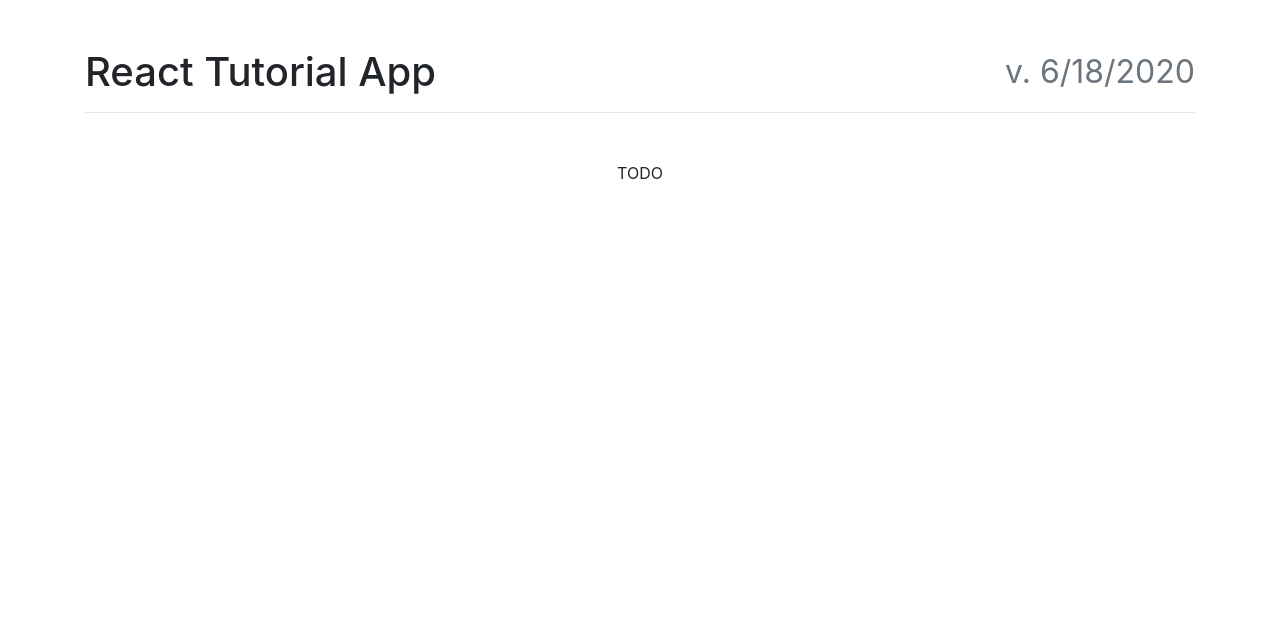
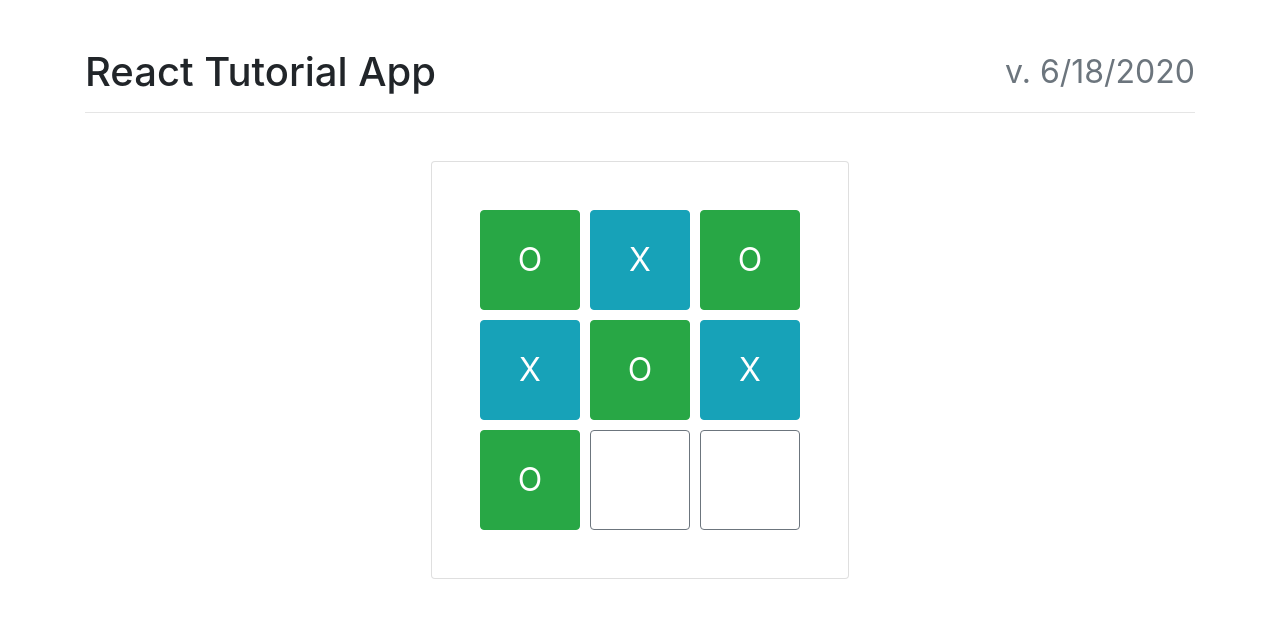
Before and after one commit to pwolaq/react-workshop, a React (Create React App) app: page / in a window 1280 px wide. Shown: the top 618 px of the page. Built offline with nearby package versions, Linux system fonts and the light colour scheme.

Commit message:
Setup for exercise 4

```diff
--- a/src/App.tsx
+++ b/src/App.tsx
@@ -1,17 +1,13 @@
 import React from 'react';
+import Header from "./Header";
+import Game from "./Game";
 
 function App() {
     return (
         <div className="container py-5">
-      <header className="mb-5">
-        <h1 className="d-flex justify-content-between align-items-center">
-          <span>React Tutorial App</span>
-          <small className="text-muted">v. {new Date().toLocaleDateString()}</small>
-        </h1>
-        <hr />
-      </header>
+            <Header/>
             <div className="row justify-content-center">
-        TODO
+                <Game />
             </div>
         </div>
     );
--- /dev/null
+++ b/src/Game.tsx
@@ -0,0 +1,25 @@
+import React from "react";
+
+const Game: React.FunctionComponent = () => (
+    <div>
+        <div className="card">
+            <div className="d-flex">
+                <div className="p-5">
+                    <div className="board">
+                        <button type="button" className="tile btn btn-success">O</button>
+                        <button type="button" className="tile btn btn-info">X</button>
+                        <button type="button" className="tile btn btn-success">O</button>
+                        <button type="button" className="tile btn btn-info">X</button>
+                        <button type="button" className="tile btn btn-success">O</button>
+                        <button type="button" className="tile btn btn-info">X</button>
+                        <button type="button" className="tile btn btn-success">O</button>
+                        <button type="button" className="tile btn btn-outline-secondary" />
+                        <button type="button" className="tile btn btn-outline-secondary" />
+                    </div>
+                </div>
+            </div>
+        </div>
+    </div>
+);
+
+export default Game;
--- /dev/null
+++ b/src/Header.tsx
@@ -0,0 +1,13 @@
+import React from "react";
+
+const Header: React.FunctionComponent = () => (
+    <header className="mb-5">
+        <h1 className="d-flex justify-content-between align-items-center">
+            <span>React Tutorial App</span>
+            <small className="text-muted">v. {new Date().toLocaleDateString()}</small>
+        </h1>
+        <hr />
+    </header>
+);
+
+export default Header;
--- a/src/index.css
+++ b/src/index.css
@@ -1,13 +1,11 @@
-body {
-  margin: 0;
-  font-family: -apple-system, BlinkMacSystemFont, 'Segoe UI', 'Roboto', 'Oxygen',
-    'Ubuntu', 'Cantarell', 'Fira Sans', 'Droid Sans', 'Helvetica Neue',
-    sans-serif;
-  -webkit-font-smoothing: antialiased;
-  -moz-osx-font-smoothing: grayscale;
+.tile {
+  width: 100px;
+  height: 100px;
+  font-size: 2rem;
+  margin: 5px;
 }
 
-code {
-  font-family: source-code-pro, Menlo, Monaco, Consolas, 'Courier New',
-    monospace;
+.board {
+  width: 330px;
+  margin: -5px;
 }
```
Also changed, not shown: 1 other file (tests, documents, lock files or other folders). Lines whose indentation alone changed are shown as unchanged.
